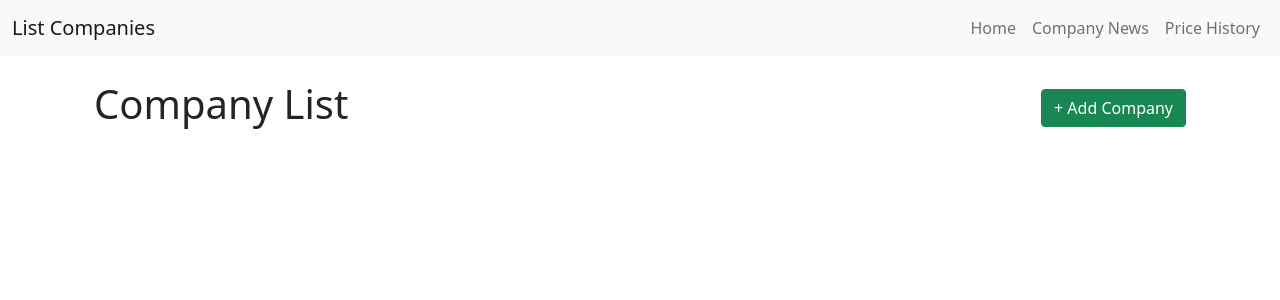
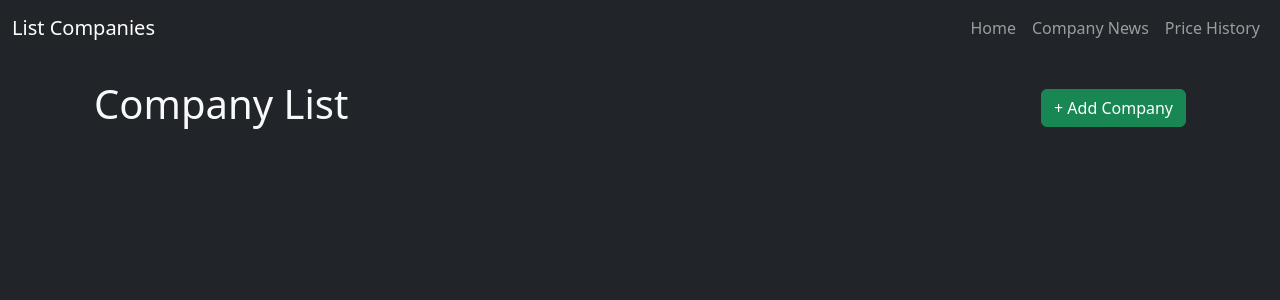
Before and after one commit to Dipesh-Ghimire/nepse-stock-scrapers, a Django app: page / in a window 1280 px wide. Shown: the top 300 px of the page. Run offline with Django 5.2, Linux system fonts and the light colour scheme.

Commit message:
web page dark mode

```diff
--- a/stockmarket/stocks/templates/base_generic.html
+++ b/stockmarket/stocks/templates/base_generic.html
@@ -1,12 +1,13 @@
 <!DOCTYPE html>
-<html lang="en">
+<html lang="en" data-bs-theme="dark">
 <head>
     <meta charset="UTF-8">
     <meta name="viewport" content="width=device-width, initial-scale=1.0">
     <title>{% block title %}Company List{% endblock %}</title>
-    <link href="https://cdn.jsdelivr.net/npm/bootstrap@5.1.3/dist/css/bootstrap.min.css" rel="stylesheet">
+    <link href="https://cdn.jsdelivr.net/npm/bootstrap@5.3.0/dist/css/bootstrap.min.css" rel="stylesheet">
+
 </head>
-<body>
+<body class="bg-dark text-light">
 
     {% include 'navbar.html' %}
 
--- a/stockmarket/stocks/templates/navbar.html
+++ b/stockmarket/stocks/templates/navbar.html
@@ -1,5 +1,5 @@
 <!-- Navbar -->
-<nav class="navbar navbar-expand-lg navbar-light bg-light">
+<nav class="navbar navbar-expand-lg navbar-dark bg-dark">
   <div class="container-fluid">
       <a class="navbar-brand" href="/">List Companies</a>
       <button class="navbar-toggler" type="button" data-bs-toggle="collapse" data-bs-target="#navbarNav" aria-controls="navbarNav" aria-expanded="false" aria-label="Toggle navigation">
```
